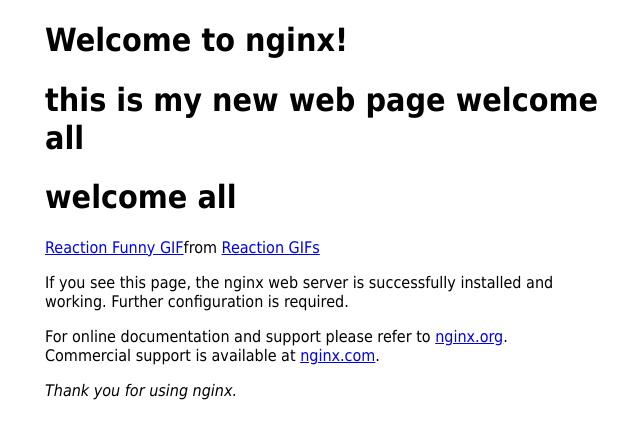
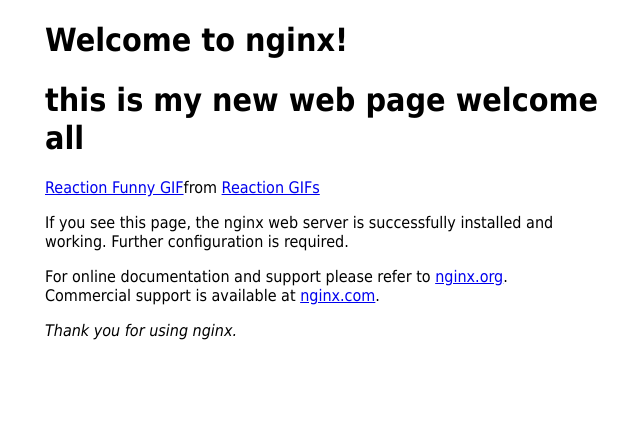
Before and after one commit to sekar004/SEKAR, a plain HTML site: page index.html in a window 1280 px wide. Shown: the whole page, without its empty margins (315-955 px from the left). Drawn offline with Linux system fonts and the light colour scheme; a script that the page names is missing.

Commit message:
newly updated in index file

```diff
--- a/index.html
+++ b/index.html
@@ -11,7 +11,6 @@
 <body>
 <h1>Welcome to nginx!</h1>
 <h1>this is my new web page welcome all</h1>
-<h1>welcome all</h1>
 <div class="tenor-gif-embed" data-postid="2040096378753776974" data-share-method="host" data-aspect-ratio="1.37569" data-width="100%"><a href="https://tenor.com/view/reaction-funny-wow-cartoon-omg-gif-2040096378753776974">Reaction Funny GIF</a>from <a href="https://tenor.com/search/reaction-gifs">Reaction GIFs</a></div> <script type="text/javascript" async src="https://tenor.com/embed.js"></script>
 <p>If you see this page, the nginx web server is successfully installed and
 working. Further configuration is required.</p>
```
